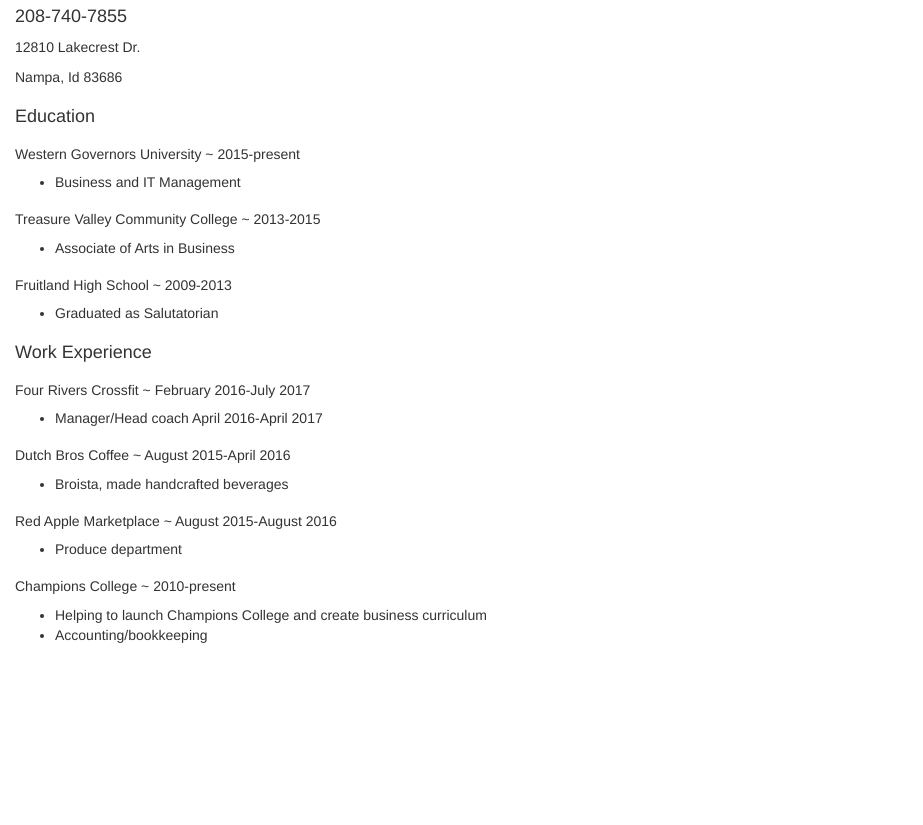
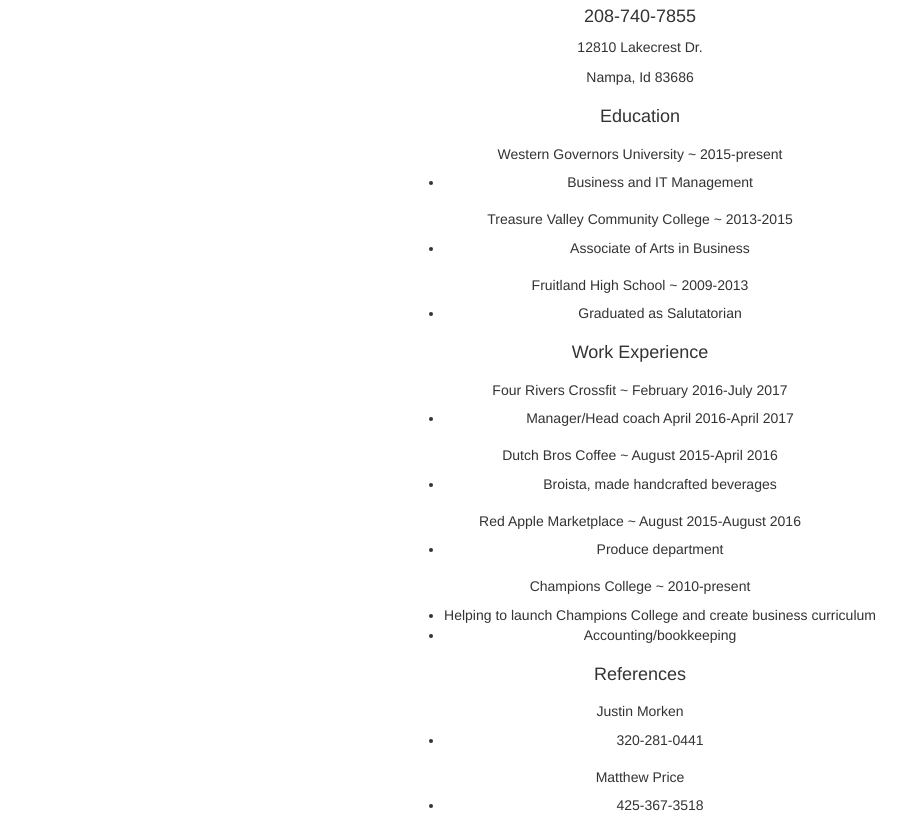
Before and after one commit to tylerrhinehart/resume, a plain HTML site: page index.html in a window 1280 px wide. Shown: the part 92-917 px from the top of the page, without its empty margins (0-923 px from the left). Before the commit the page ends 800 px from the top, so only its background shows below. Drawn offline with nearby package versions, Linux system fonts and the light colour scheme.

Commit message:
added references, centered content

```diff
--- a/index.html
+++ b/index.html
@@ -7,6 +7,7 @@
     <meta http-equiv="X-UA-Compatible" content="ie=edge">
     <link rel="stylesheet" href="https://maxcdn.bootstrapcdn.com/bootstrap/3.3.7/css/bootstrap.min.css" integrity="sha384-BVYiiSIFeK1dGmJRAkycuHAHRg32OmUcww7on3RYdg4Va+PmSTsz/K68vbdEjh4u"
         crossorigin="anonymous">
+    <link rel="stylesheet" href="style.css">
     <title>Resume</title>
 </head>
 
@@ -54,7 +55,7 @@
                 </div>
             </div>
         </section>
-        <section class="work">
+        <section class="work-experience">
             <div class="row">
                 <div class="col-xs-12">
                     <h4>Work Experience</h4>
@@ -94,6 +95,29 @@
                 </div>
             </div>
         </section>
+        <section class="References">
+            <div class="row">
+                <div class="col-xs-12">
+                    <h4>References</h4>
+                </div>
+            </div>
+            <div class="row">
+                <div class="col-xs-12">
+                    <h5>Justin Morken</h5>
+                    <ul>
+                        <li>320-281-0441</li>
+                    </ul>
+                </div>
+            </div>
+            <div class="row">
+                <div class="col-xs-12">
+                    <h5>Matthew Price</h5>
+                    <ul>
+                        <li>425-367-3518</li>
+                    </ul>
+                </div>
+            </div>
+        </section>
     </div>
 </body>
 
--- a/style.css
+++ b/style.css
@@ -0,0 +1,5 @@
+body {
+    display: flex;
+    justify-content: center;
+    text-align: center;
+}
```
